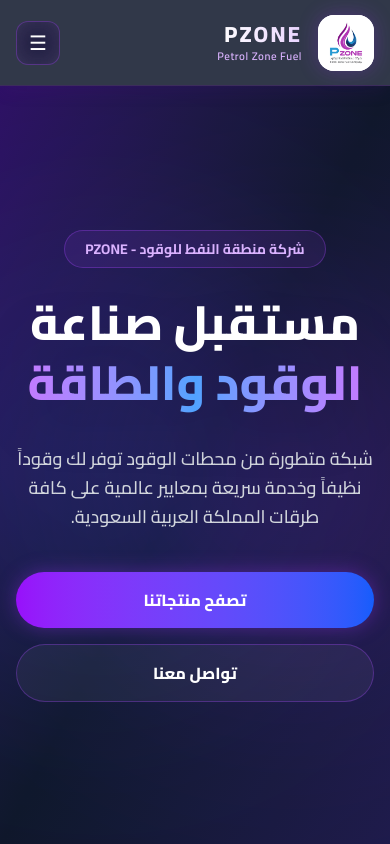
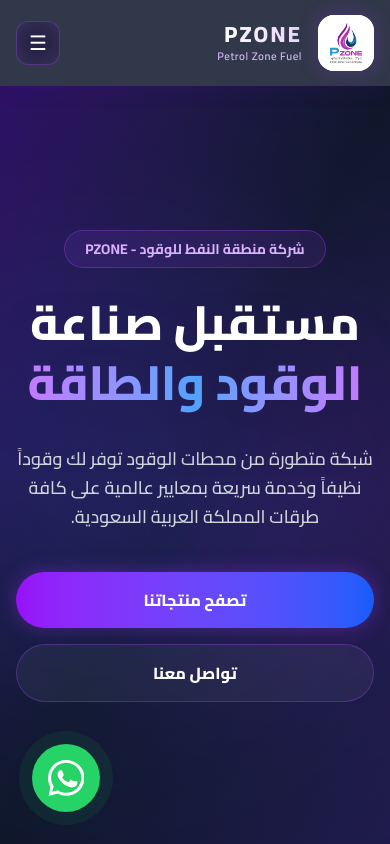
Before and after one commit to NajemXs/pzone, a Next.js app: page / in a window 390 px wide. Shown: the top 844 px of the page. Built offline with nearby package versions, Linux system fonts and the light colour scheme.

Commit message:
Add WhatsApp button and update contact details
Added WhatsApp contact button and updated email and phone variables.

```diff
--- a/app/page.tsx
+++ b/app/page.tsx
@@ -21,6 +21,7 @@
 
   const isArabic = lang === "ar";
   const phone = "0555833295";
+  const whatsappNumber = "966555833295"; // رقم الواتساب بالصيغة الدولية (بدون الصفر)
   const email = "info@pzone.com.sa"; // تم تحديث الإيميل
 
   // دالة الإرسال الحقيقية عبر مسار API
@@ -61,12 +62,20 @@
   };
 
   return (
-    <div dir={isArabic ? "rtl" : "ltr"} className="flex flex-col items-center justify-center w-full bg-[#0f172a] text-white overflow-hidden selection:bg-purple-600 selection:text-white">
+    <div dir={isArabic ? "rtl" : "ltr"} className="flex flex-col items-center justify-center w-full bg-[#0f172a] text-white overflow-hidden selection:bg-purple-600 selection:text-white relative">
 
       <style dangerouslySetInnerHTML={{
         __html: `
           @keyframes fadeUp { from { opacity: 0; transform: translateY(40px); } to { opacity: 1; transform: translateY(0); } }
           .animate-fade-up { animation: fadeUp 1s cubic-bezier(0.25, 0.46, 0.45, 0.94) forwards; }
+
+          /* تأثير النبض لأيقونة الواتساب */
+          @keyframes whatsappPulse {
+            0% { box-shadow: 0 0 0 0 rgba(37, 211, 102, 0.6); }
+            70% { box-shadow: 0 0 0 15px rgba(37, 211, 102, 0); }
+            100% { box-shadow: 0 0 0 0 rgba(37, 211, 102, 0); }
+          }
+          .whatsapp-btn { animation: whatsappPulse 2s infinite; }
         `
       }} />
 
@@ -116,7 +125,6 @@
 
           <div className="grid grid-cols-1 md:grid-cols-2 lg:grid-cols-3 gap-8 mb-12">
 
-            {/* تم تعديل الامتدادات هنا إلى .jpeg */}
             <div className="bg-[#0f172a] rounded-3xl p-6 border border-white/5 hover:border-red-500/50 transition duration-300 group">
               <div className="h-64 w-full relative mb-6 rounded-2xl overflow-hidden bg-gradient-to-t from-black/50 to-transparent">
                 <Image src="/7.jpeg" alt="زيت محرك 5W-30" fill className="object-contain transform group-hover:scale-110 transition duration-500" />
@@ -249,18 +257,15 @@
               <div className="grid grid-cols-1 md:grid-cols-2 gap-6">
                 <div className="flex flex-col gap-2">
                   <label className="text-sm font-bold text-gray-300">{isArabic ? "الاسم الكامل" : "Full Name"}</label>
-                  {/* تمت إضافة name="name" ليتم التقاطها */}
                   <input type="text" name="name" required placeholder={isArabic ? "أدخل اسمك" : "Enter your name"} className={`w-full bg-[#0f172a]/50 border border-white/10 rounded-xl px-4 py-3 text-white focus:outline-none focus:border-purple-500 transition-all ${isArabic ? "text-right" : "text-left"}`} />
                 </div>
                 <div className="flex flex-col gap-2">
                   <label className="text-sm font-bold text-gray-300">{isArabic ? "البريد الإلكتروني" : "Email Address"}</label>
-                  {/* تمت إضافة name="email" */}
                   <input type="email" name="email" required placeholder="example@email.com" className={`w-full bg-[#0f172a]/50 border border-white/10 rounded-xl px-4 py-3 text-white focus:outline-none focus:border-purple-500 transition-all ${isArabic ? "text-right" : "text-left"}`} />
                 </div>
               </div>
               <div className="flex flex-col gap-2">
                 <label className="text-sm font-bold text-gray-300">{isArabic ? "رسالتك" : "Your Message"}</label>
-                {/* تمت إضافة name="message" */}
                 <textarea name="message" required rows={5} placeholder={isArabic ? "كيف يمكننا مساعدتك؟" : "How can we help you?"} className={`w-full bg-[#0f172a]/50 border border-white/10 rounded-xl px-4 py-3 text-white focus:outline-none focus:border-purple-500 transition-all resize-none ${isArabic ? "text-right" : "text-left"}`}></textarea>
               </div>
               <button type="submit" disabled={isSubmitting} className="mt-4 w-full bg-gradient-to-r from-purple-600 to-blue-600 hover:from-purple-500 text-white font-black text-lg py-4 rounded-xl transition-all shadow-[0_5px_15px_rgba(147,51,234,0.3)]">
@@ -282,6 +287,20 @@
         </div>
       </section>
 
+      {/* أيقونة الواتساب العائمة (Floating WhatsApp Button) */}
+      <a
+        href={`https://wa.me/${whatsappNumber}`}
+        target="_blank"
+        rel="noopener noreferrer"
+        aria-label="تواصل معنا عبر واتساب"
+        className="fixed bottom-8 left-8 z-50 bg-[#25D366] text-white p-4 rounded-full shadow-[0_4px_15px_rgba(0,0,0,0.3)] hover:scale-110 transition-transform duration-300 whatsapp-btn flex items-center justify-center"
+        title={isArabic ? "تواصل معنا عبر واتساب" : "Contact us on WhatsApp"}
+      >
+        <svg viewBox="0 0 24 24" width="36" height="36" fill="currentColor">
+          <path d="M12.031 0C5.385 0 0 5.385 0 12.031c0 2.115.547 4.148 1.588 5.952L.475 24l6.195-1.624c1.745.953 3.69 1.455 5.688 1.455 6.647 0 12.031-5.385 12.031-12.031S18.678 0 12.031 0zm0 21.844c-1.785 0-3.53-.48-5.06-1.387l-.364-.214-3.766.986.995-3.67-.235-.375c-1-1.597-1.528-3.447-1.528-5.353 0-5.553 4.518-10.071 10.07-10.071 5.553 0 10.071 4.518 10.071 10.071s-4.518 10.071-10.071 10.071zm5.526-7.553c-.303-.152-1.794-.886-2.074-.988-.28-.101-.485-.152-.688.152-.202.303-.784.988-.962 1.19-.177.202-.355.228-.658.076-1.503-.75-2.617-1.393-3.623-2.924-.207-.315.021-.482.172-.631.137-.137.303-.354.455-.532.152-.177.202-.303.303-.506.101-.202.051-.38-.025-.532-.076-.152-.688-1.658-.94-2.27-.245-.595-.494-.515-.688-.524-.177-.009-.38-.009-.583-.009-.202 0-.532.076-.81.38-.28.303-1.063 1.037-1.063 2.53 0 1.493 1.088 2.936 1.24 3.138.152.202 2.138 3.262 5.178 4.57 2.051.884 2.808.966 3.82.814 1.14-.17 2.373-.974 2.703-1.918.33-.944.33-1.753.23-1.918-.101-.166-.355-.267-.658-.419z"/>
+        </svg>
+      </a>
+
     </div>
   );
 }
```
